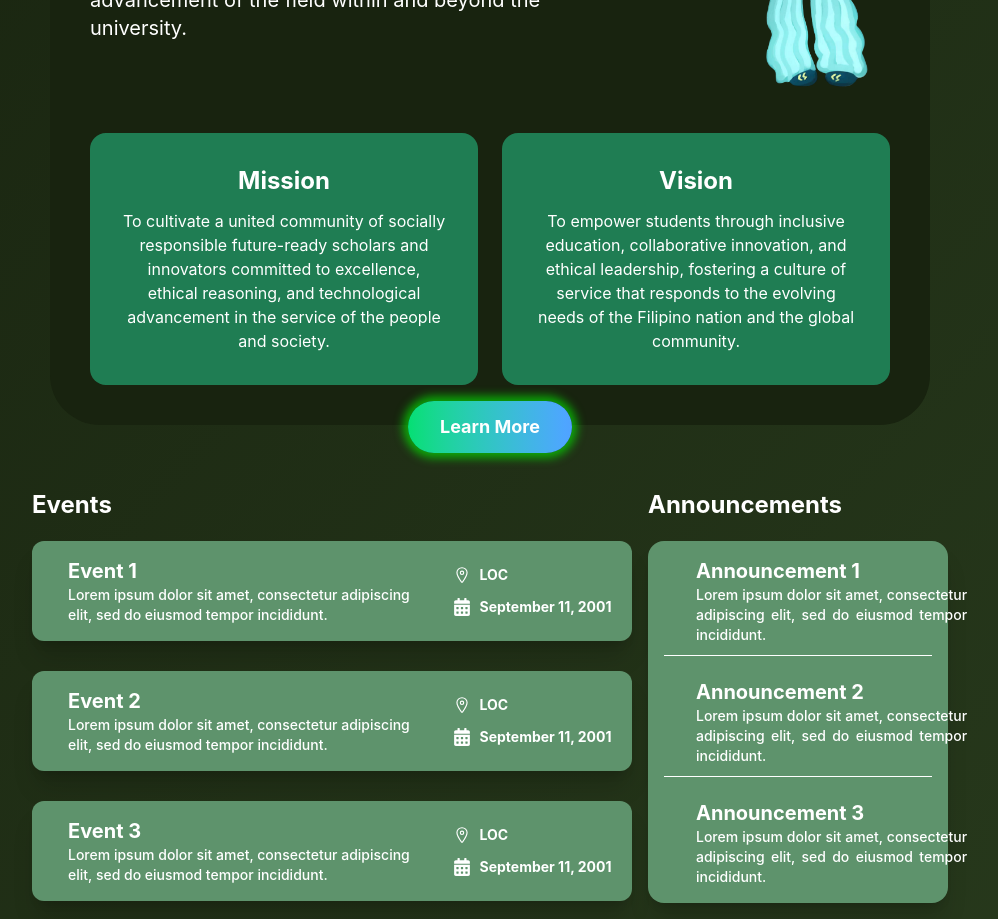
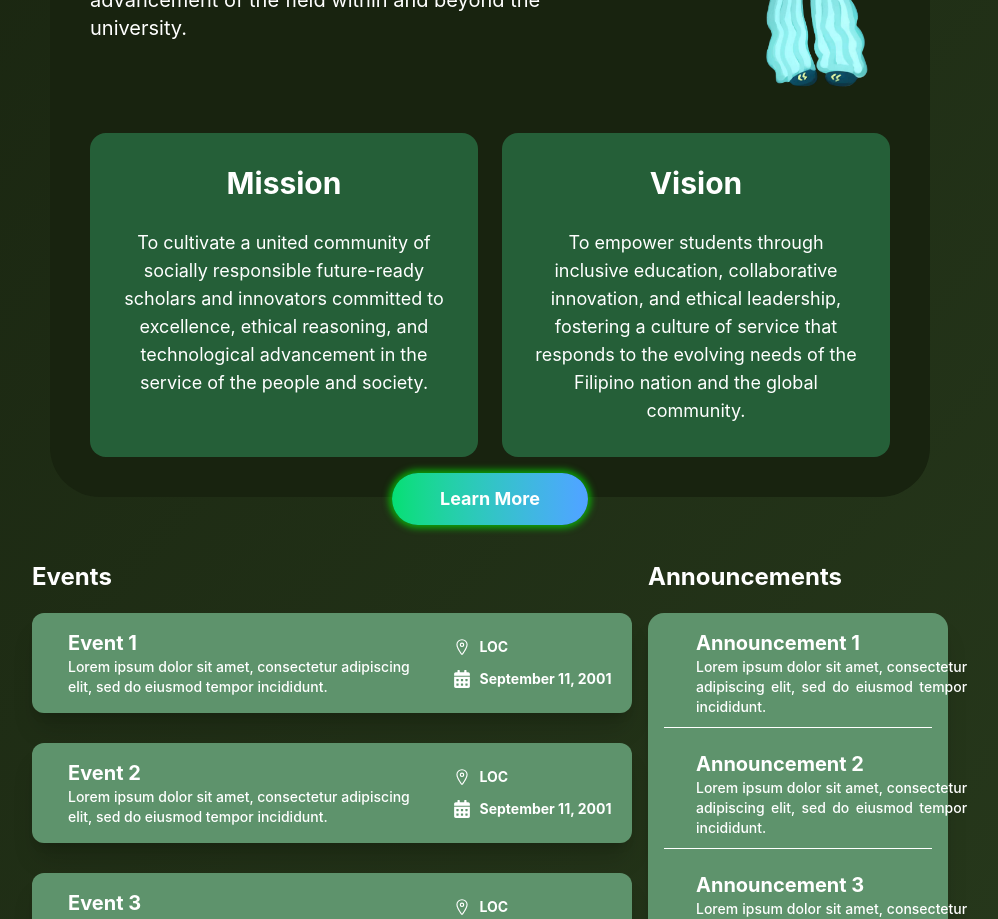
Before and after one commit to drinaissante/CompSciety, a React (Vite) app: page / in a window 1280 px wide. Shown: the part 1220-2139 px from the top of the page, without its empty margins (150-1148 px from the left). Built offline with nearby package versions, Linux system fonts and the light colour scheme.

Commit message:
Finishing up About section

```diff
--- a/src/components/About.jsx
+++ b/src/components/About.jsx
@@ -8,7 +8,7 @@ function About() {
       id="about"
       className="relative rounded-[50px] bg-[#18230F] flex flex-col items-center gap-10 p-10 m-6 mt-15 sm:p-10 sm:mt-30 sm:mr-50 sm:ml-50"
     >
-      <MotionDiv className="absolute -top-6 left-1/7 font-outfit font-bold text-4xl sm:text-7xl text-white sm:-top-10 sm:left-10">
+      <MotionDiv className="absolute -top-6 font-outfit font-bold text-4xl sm:text-7xl text-white sm:-top-10 sm:left-10">
         About CompSciety
       </MotionDiv>
 
@@ -32,25 +32,30 @@ function About() {
       </MotionDiv>
 
       <div className="flex flex-col lg:flex-row justify-center gap-6 w-full max-w-6xl">
-        <MotionDiv className="bg-[#1F7D53] rounded-2xl flex flex-col gap-3 p-8 text-white text-center flex-1 transform transition duration-300 hover:scale-105">
-          <span className="font-outfit font-bold text-xl lg:text-2xl">Mission</span>
 
-          <p>
+
+        {/* Mission */}
+        <MotionDiv className="bg-[#255F38] rounded-2xl flex flex-col gap-7 p-8 text-white text-center flex-1 transform transition-all duration-300 hover:scale-105 max-w-lg">
+          <span className="font-outfit font-bold text-xl lg:text-3xl">Mission</span>
+
+          <p className="text-lg">
             To cultivate a united community of socially responsible future-ready scholars and innovators committed to excellence, ethical reasoning, and technological advancement in the service of the people and society.
           </p>
         </MotionDiv>
 
-        <MotionDiv transition={{ duration: 1.2, ease: "easeOut" }} className="bg-[#1F7D53] rounded-2xl flex flex-col gap-3 p-8 text-white text-center flex-1 transform transition duration-300 hover:scale-105">
-          <span className="font-outfit font-bold text-xl lg:text-2xl">Vision</span>
+        {/* Vision */}
+        <MotionDiv transition={{ duration: 1.2, ease: "easeOut" }} className="bg-[#255F38] rounded-2xl flex flex-col gap-7 p-8 text-white text-center flex-1 transform transition-all duration-300 hover:scale-105 max-w-lg">
+          <span className="font-outfit font-bold text-xl lg:text-3xl">Vision</span>
 
-          <p>
+          <p className="text-lg">
             To empower students through inclusive education, collaborative innovation, and ethical leadership, fostering a culture of service that responds to the evolving needs of the Filipino nation and the global community.
           </p>
         </MotionDiv>
 
       </div>
 
-      <div className="absolute -bottom-7 px-8 py-3 rounded-full text-lg font-bold text-white bg-gradient-to-r from-green-400 to-blue-400 shadow-[0_0_10px_5px_rgba(0,255,0,0.6)] flex align-center hover:opacity-90 transition">
+      {/* Learn More Btn */}
+      <div className="absolute -bottom-7 px-12 py-3 rounded-full text-lg font-bold text-white bg-gradient-to-r from-green-400 to-blue-400 shadow-[0_0_7px_3px_rgba(0,255,0,0.6)] flex align-center hover:opacity-90 transition">
         Learn More
       </div>
 
```
